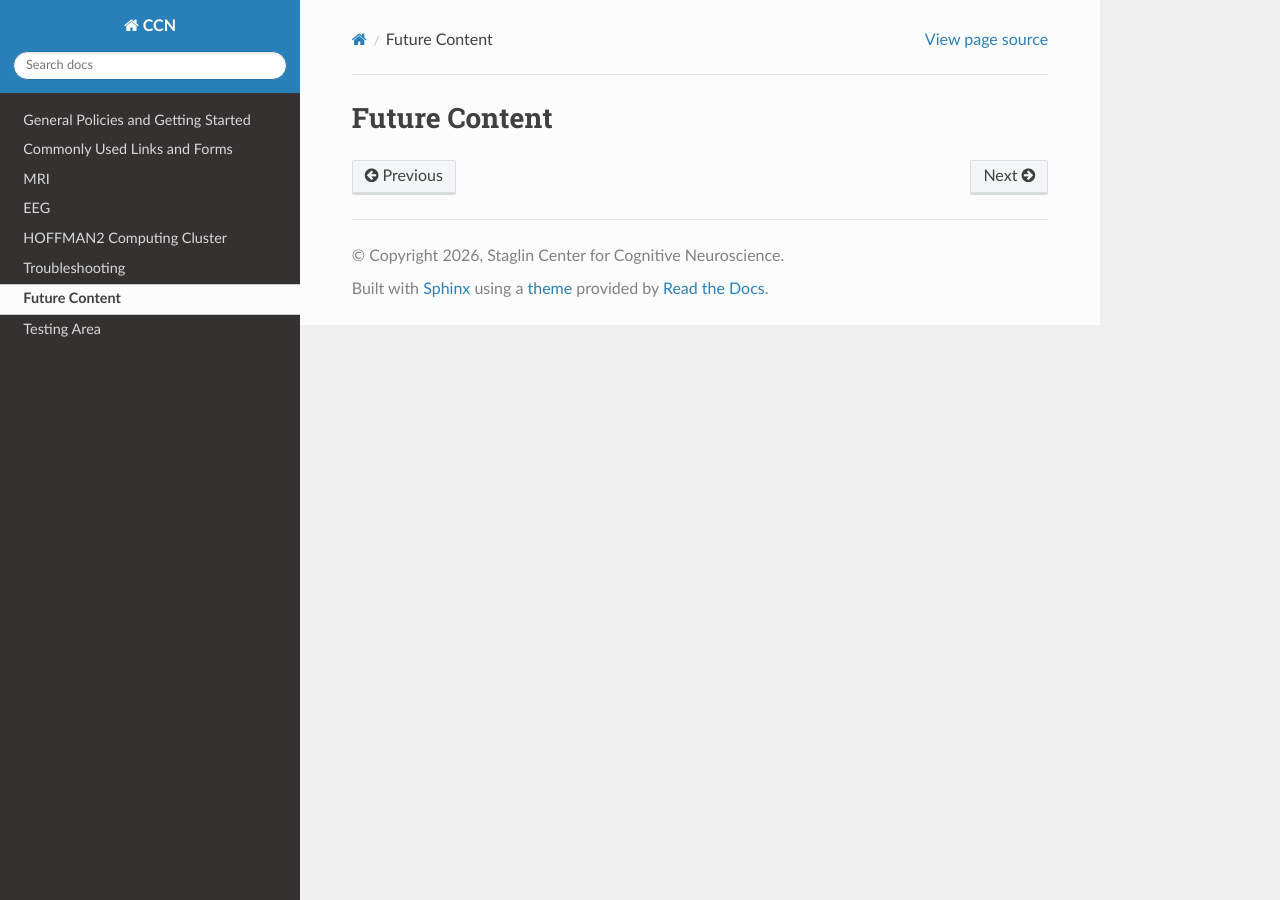
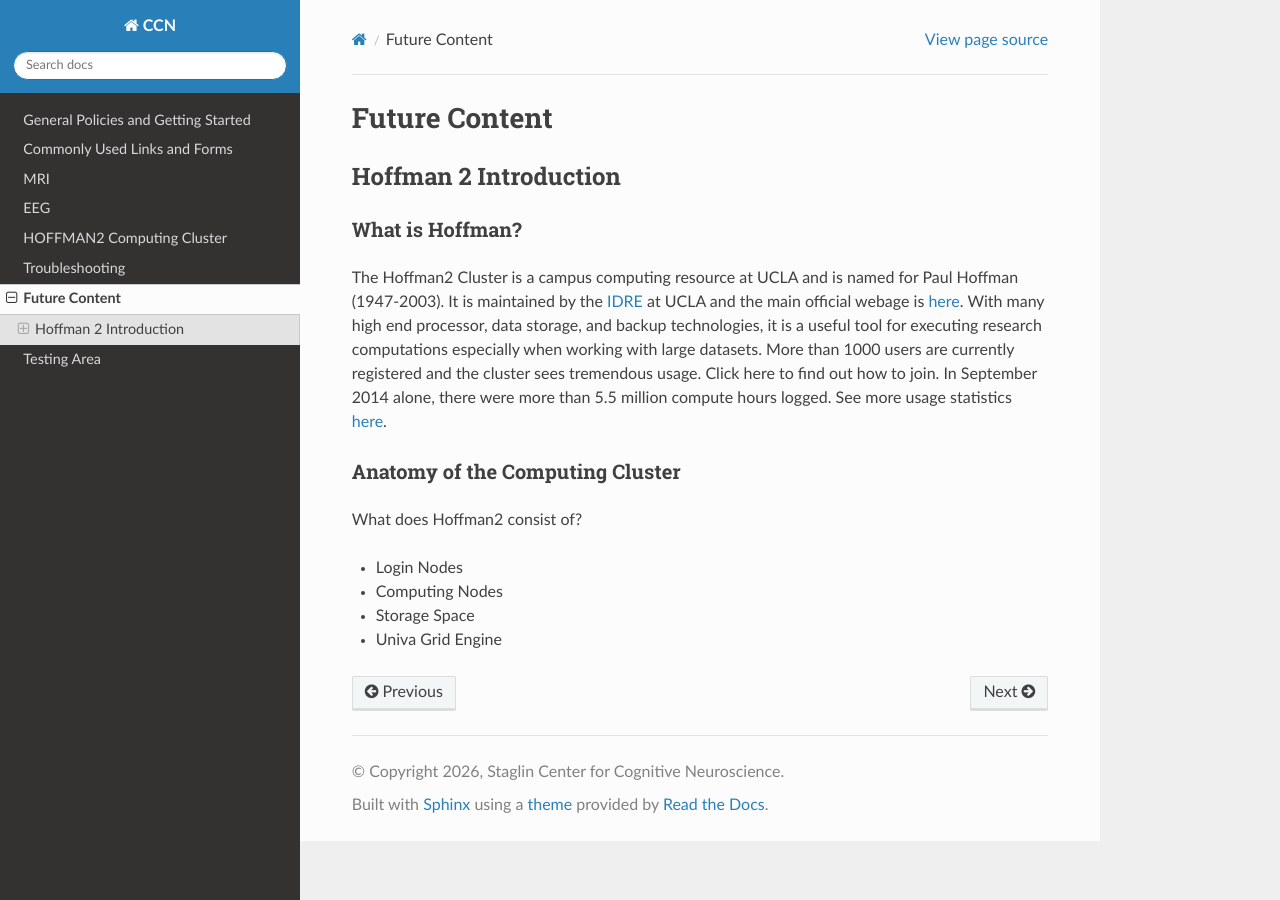
Before and after one commit to CCN-Support/CCN_Wiki, a Sphinx documentation site: the page built from docs/source/future_content.rst, in a window 1280 px wide. Built offline with Sphinx 7.4.7 and the Read the Docs theme 3.1.0, drawn with Linux system fonts in a browser that asks for light colours.

Commit message:
Update future_content.rst

```diff
--- a/docs/source/future_content.rst
+++ b/docs/source/future_content.rst
@@ -1,2 +1,19 @@
 Future Content
 --------------
+
+Hoffman 2 Introduction
+======================
+
+What is Hoffman?
+~~~~~~~~~~~~~~~~
+The Hoffman2 Cluster is a campus computing resource at UCLA and is named for Paul Hoffman (1947-2003). It is maintained by the `IDRE <https://idre.ucla.edu/>`_ at UCLA and the main official webage is `here <https://www.hoffman2.idre.ucla.edu/>`_. With many high end processor, data storage, and backup technologies, it is a useful tool for executing research computations especially when working with large datasets. More than 1000 users are currently registered and the cluster sees tremendous usage. Click here to find out how to join. In September 2014 alone, there were more than 5.5 million compute hours logged. See more usage statistics `here <https://www.hoffman2.idre.ucla.edu/status/>`_.
+
+Anatomy of the Computing Cluster
+~~~~~~~~~~~~~~~~~~~~~~~~~~~~~~~~
+
+What does Hoffman2 consist of?
+
+- Login Nodes
+- Computing Nodes
+- Storage Space
+- Univa Grid Engine
```
